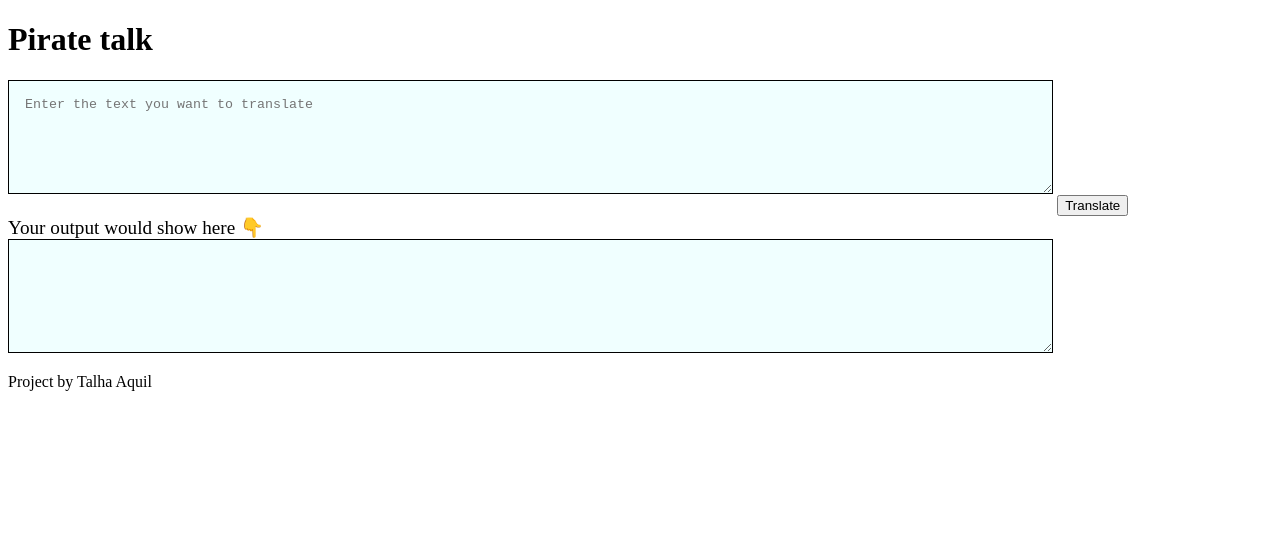
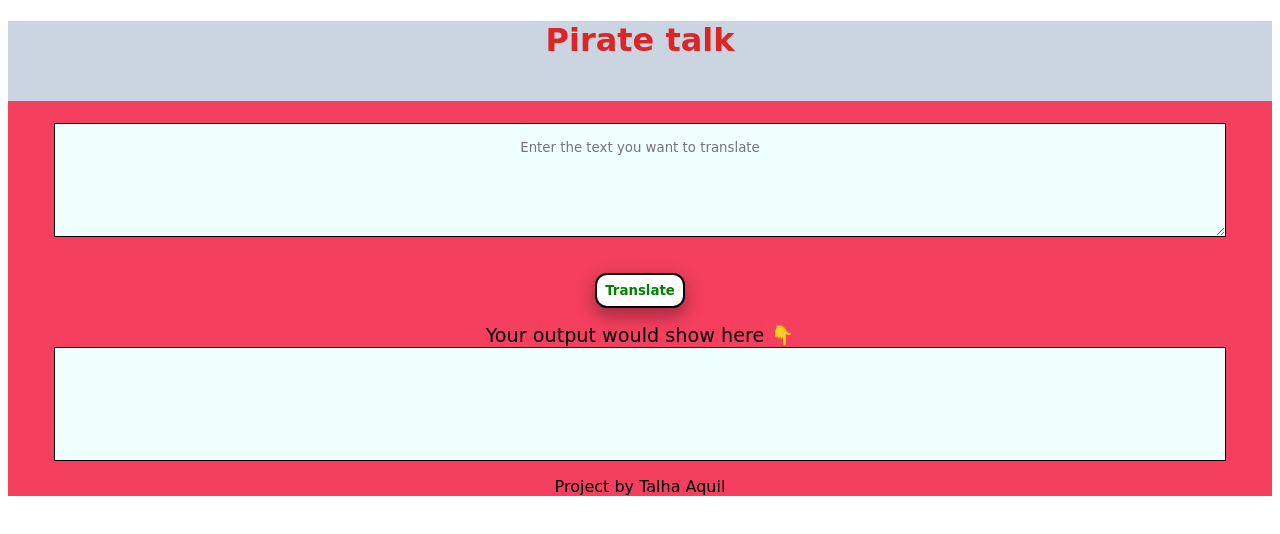
Before and after one commit to aquiltalha/mark-seven, a plain HTML site: page index.html in a window 1280 px wide. Drawn offline with Linux system fonts and the light colour scheme.

Commit message:
markseven done

```diff
--- a/index.html
+++ b/index.html
@@ -10,12 +10,22 @@
         textarea{
             border:1px solid black;
             height:10vh;
-            width:80%;
+            width:90%;
             margin:auto;
             margin-bottom:1rem;
             padding:1rem;
             background-color:azure;
+             }
+        #output{
+            border: 1px solid black;
+            height: 10vh;
+            width: 90%;
+            margin: auto;
+            margin-bottom: 1rem;
+            padding: 1rem;
+            background-color:azure;
         }
+
      </style>
 </head>
 <body>
@@ -25,7 +35,7 @@
         <textarea id="text-input" placeholder="Enter the text you want to translate"></textarea>
         <button id="btn-translate">Translate</button>
         <div style="font-size:larger">Your output would show here 👇</div>
-        <textarea id="output"></textarea>
+        <div id="output"></div>
         <footer>Project by Talha Aquil</footer>
         <script src="app.js"  type="text/javascript"></script>
 
--- a/styles.css
+++ b/styles.css
@@ -1,3 +1,48 @@
+*{
+    font-family: 'Fuggles', cursive;
+    text-align:center;
+
+
+
+}
+#btn-translate{
+        margin: 1rem;
+        border: 2px solid black;
+        padding: 0.5rem;
+        background-color:white;
+        color:green;
+        font-weight: bold;
+        border-radius:12px;
+        box-shadow: 0 8px 16px 0 rgba(0,0,0,0.2), 0 6px 20px 0 rgba(0,0,0,0.19);
+
+}
+#btn-translate:hover{
+    background-color:blue;
+    color:red;
+
+}
 h1{
-    ;
+    background-color:#cbd5e1;
+    padding:1ren;
+    height:10vh;
+    font-size:xx-large;
+    color:#dc2626;
+
+
 }
+.container{
+    text-align:center;
+    margin:auto;
+    background-color:#f43f5e;
+
+}
+.footer{
+    margin: 1rem;
+    border: 2px green;
+    text-align:center;
+    padding: 1rem;
+    background-color:#f87171;
+    color: white;
+    font-weight: bold;
+
+}
```
